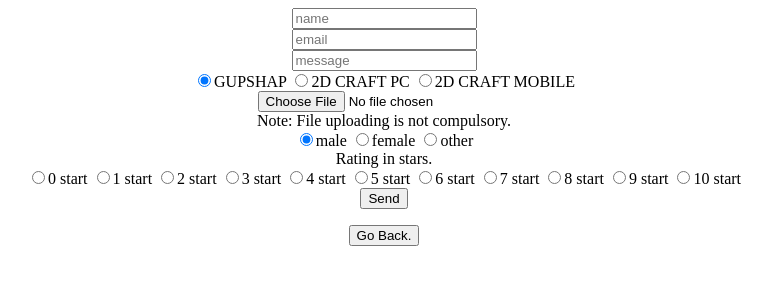
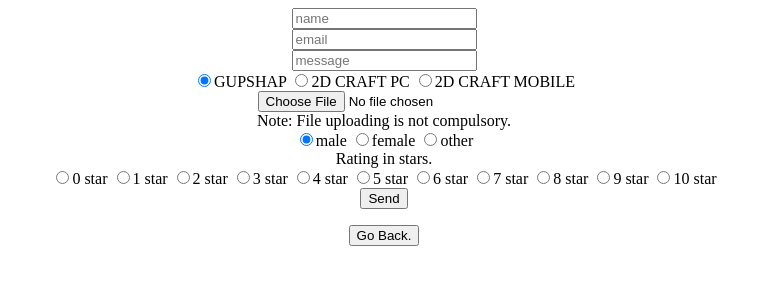
Before and after one commit to SwarnimMayukh/Gupshap.com, a plain HTML site: page support.html in a window 1280 px wide. Shown: the whole page, without its empty margins (256-1028 px from the left). Drawn offline with Linux system fonts and the light colour scheme.

Commit message:
Add files via upload

```diff
--- a/support.html
+++ b/support.html
@@ -27,17 +27,17 @@
             <br>
             <label>Rating in stars.</label>
             <br>
-            <input type="radio" name="rating" value="0 start"><label>0 start</label>
-            <input type="radio" name="rating" value="1 start"><label>1 start</label>
-            <input type="radio" name="rating" value="2 start"><label>2 start</label>
-            <input type="radio" name="rating" value="3 start"><label>3 start</label>
-            <input type="radio" name="rating" value="4 start"><label>4 start</label>
-            <input type="radio" name="rating" value="5 start"><label>5 start</label>
-            <input type="radio" name="rating" value="6 start"><label>6 start</label>
-            <input type="radio" name="rating" value="7 start"><label>7 start</label>
-            <input type="radio" name="rating" value="8 start"><label>8 start</label>
-            <input type="radio" name="rating" value="9 start"><label>9 start</label>
-            <input type="radio" name="rating" value="10 start"><label>10 start</label>
+            <input type="radio" name="rating" value="0 star"><label>0 star</label>
+            <input type="radio" name="rating" value="1 star"><label>1 star</label>
+            <input type="radio" name="rating" value="2 star"><label>2 star</label>
+            <input type="radio" name="rating" value="3 star"><label>3 star</label>
+            <input type="radio" name="rating" value="4 star"><label>4 star</label>
+            <input type="radio" name="rating" value="5 star"><label>5 star</label>
+            <input type="radio" name="rating" value="6 star"><label>6 star</label>
+            <input type="radio" name="rating" value="7 star"><label>7 star</label>
+            <input type="radio" name="rating" value="8 star"><label>8 star</label>
+            <input type="radio" name="rating" value="9 star"><label>9 star</label>
+            <input type="radio" name="rating" value="10 star"><label>10 star</label>
             <br>
             <button type="submit">Send</button>
         </form>
```
